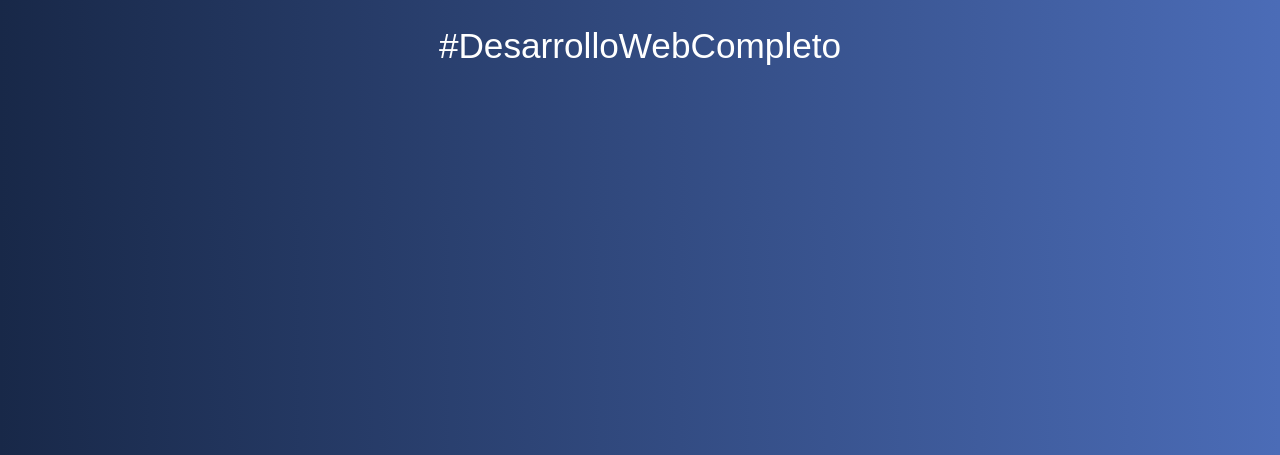
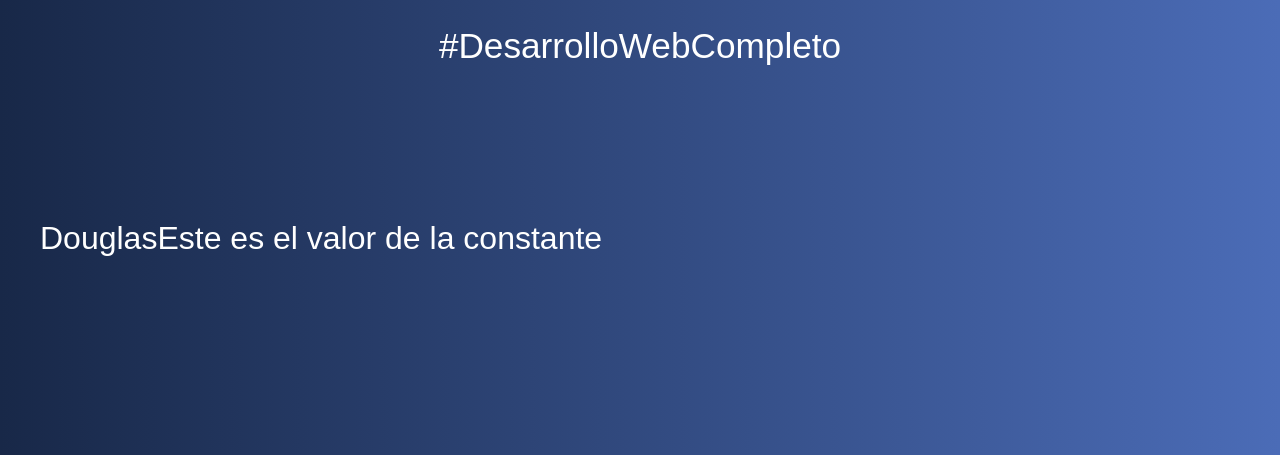
Before and after one commit to Douglas-i/Practica_PHP, a PHP site: page /02-variables.php in a window 1280 px wide. Shown: the part 259-714 px from the top of the page. Run offline with PHP 8.4, Linux system fonts and the light colour scheme.

Commit message:
Variables

```diff
--- a/02-variables.php
+++ b/02-variables.php
@@ -1,6 +1,14 @@
 <?php include 'includes/header.php';
 
+$nombre = "Douglas";
+$_nombre = "Rafael";
 
+echo $nombre;
+
+//Constante
+define('constante', "Este es el valor de la constante");
+
+echo constante;
 
 
 include 'includes/footer.php';
```
